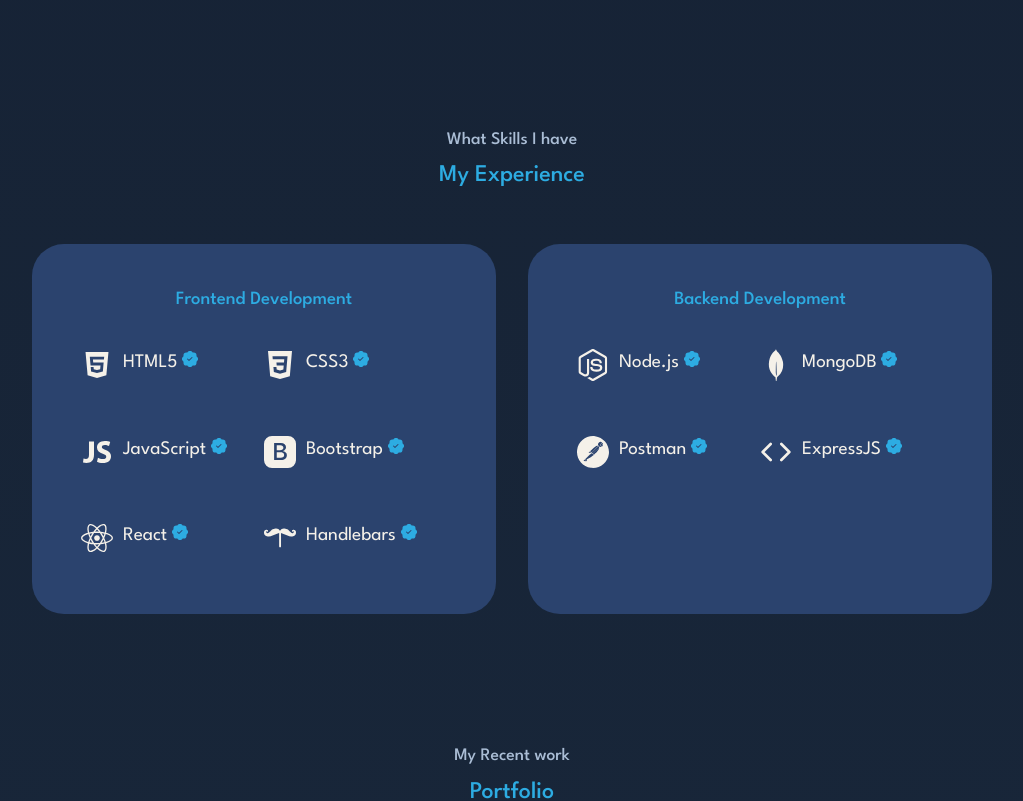
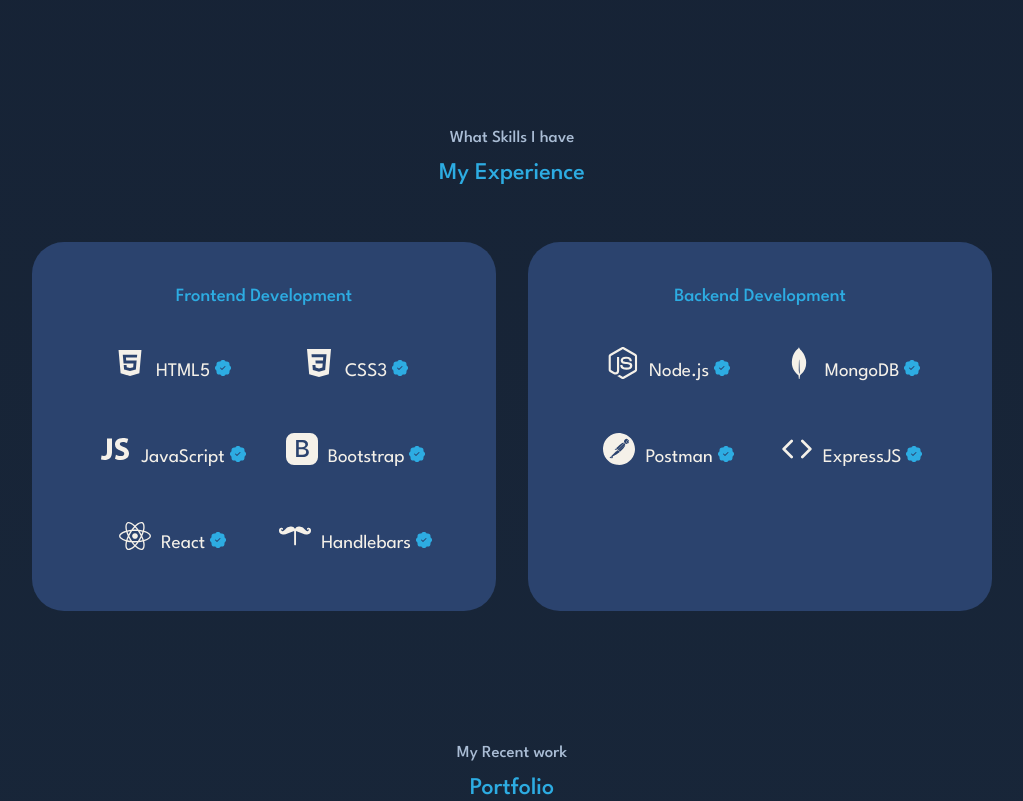
Before and after one commit to jormengin/React-portfolio, a React (Create React App) app: page / in a window 1280 px wide. Shown: the part 1580-2381 px from the top of the page, without its empty margins (128-1151 px from the left). Built offline with nearby package versions, Linux system fonts and the light colour scheme.

Commit message:
css fixed icons experience container

```diff
--- a/src/components/experience/experience.css
+++ b/src/components/experience/experience.css
@@ -33,6 +33,8 @@
 .experience__details{
     display: flex;
     flex-direction: row;
+    align-items: center;
+    justify-content: center;
 }
 .experience__details h4{
     font-size: 2rem;
--- a/src/components/header/CTA.jsx
+++ b/src/components/header/CTA.jsx
@@ -1,7 +1,7 @@
 // @ts-nocheck
 
 import React from 'react'
-import cv from '../../assets/cv.pdf'
+import cv from '../../assets/JorgeMendezCv.pdf'
 
 const CTA = () => {
   return (
--- a/src/components/testimonials/testimonials.css
+++ b/src/components/testimonials/testimonials.css
@@ -25,7 +25,8 @@
     font-weight: 300;
     display: block;
     width: 80%;
-    margin: 0.8rem auto 0
+    margin: 0.2rem auto 0;
+    font-size: 1rem;
 }
 .swiper-pagination-clickable .swiper-pagination-bullet-active{
     background: var(--color-primary);
--- a/src/index.css
+++ b/src/index.css
@@ -55,7 +55,7 @@ h1,h2,h3,h4,h5{
     font-weight: 500;
 }
 h5{
-    font-size: 1.1rem;
+    font-size: 1.05rem;
 }
 h1{
     font-size:2.5rem;
@@ -64,7 +64,7 @@ section{
     margin-top:8rem;
 }
 small{
-    font-size: 0.9rem;
+    font-size: 1rem;
 }
 
 section>h2, section>h5{
```
Also changed, not shown: 1 other file (tests, documents, lock files or other folders).
